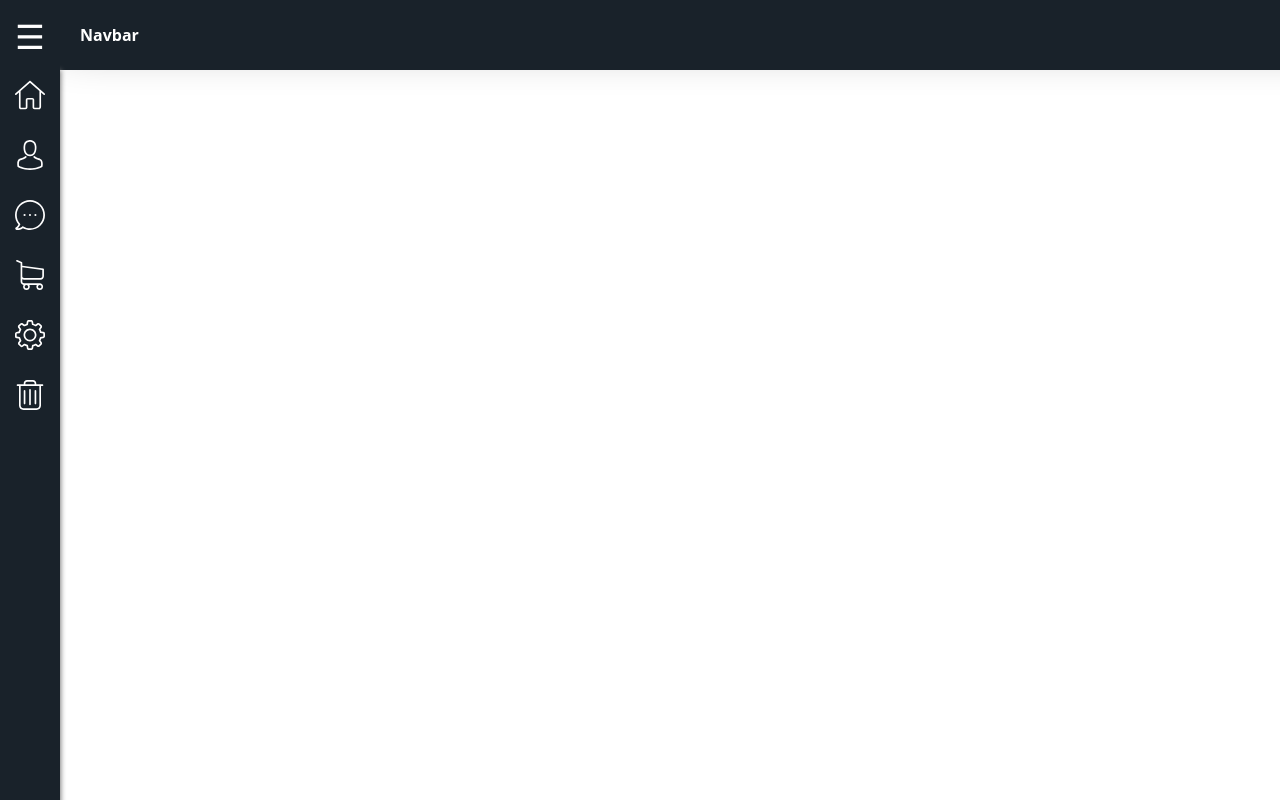
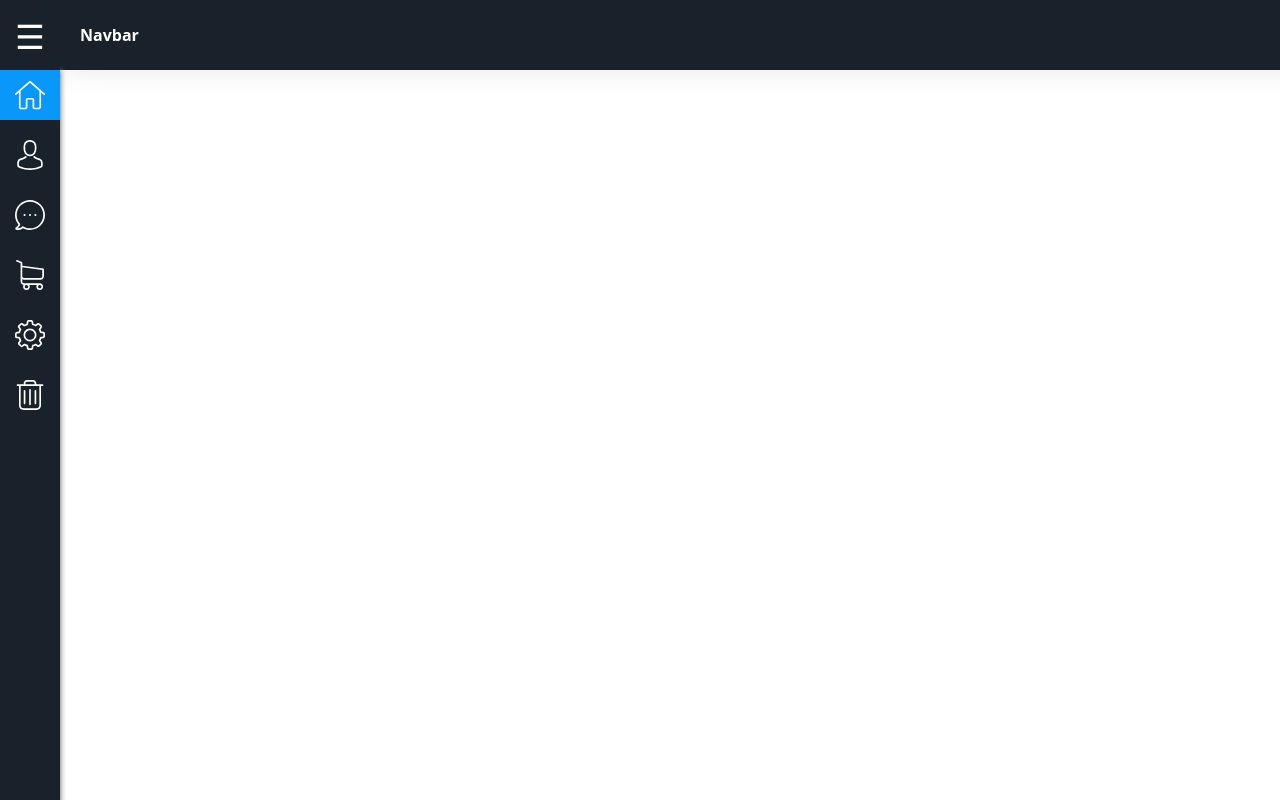
Before and after one commit to laurindo-luis/sidnav-navbar, a plain HTML site: page index.html in a window 1280 px wide. Drawn offline with Linux system fonts and the light colour scheme.

Commit message:
add class active li

```diff
--- a/css/index.css
+++ b/css/index.css
@@ -84,6 +84,10 @@ body {
 	cursor: pointer;
 
 	transition: background-color .3s;
+}
+
+.active {
+	background-color: #0998fa;
 }
 
 .menu-side-nav li:hover .menu-item-icon {
--- a/index.html
+++ b/index.html
@@ -17,7 +17,7 @@
 			</div>
 			<nav class="menu-side-nav">
 				<ul>
-					<li>
+					<li class="active">
 						<a class="menu-item">
 							<i class="menu-item-icon house"></i>
 							<span>Home</span>
```
